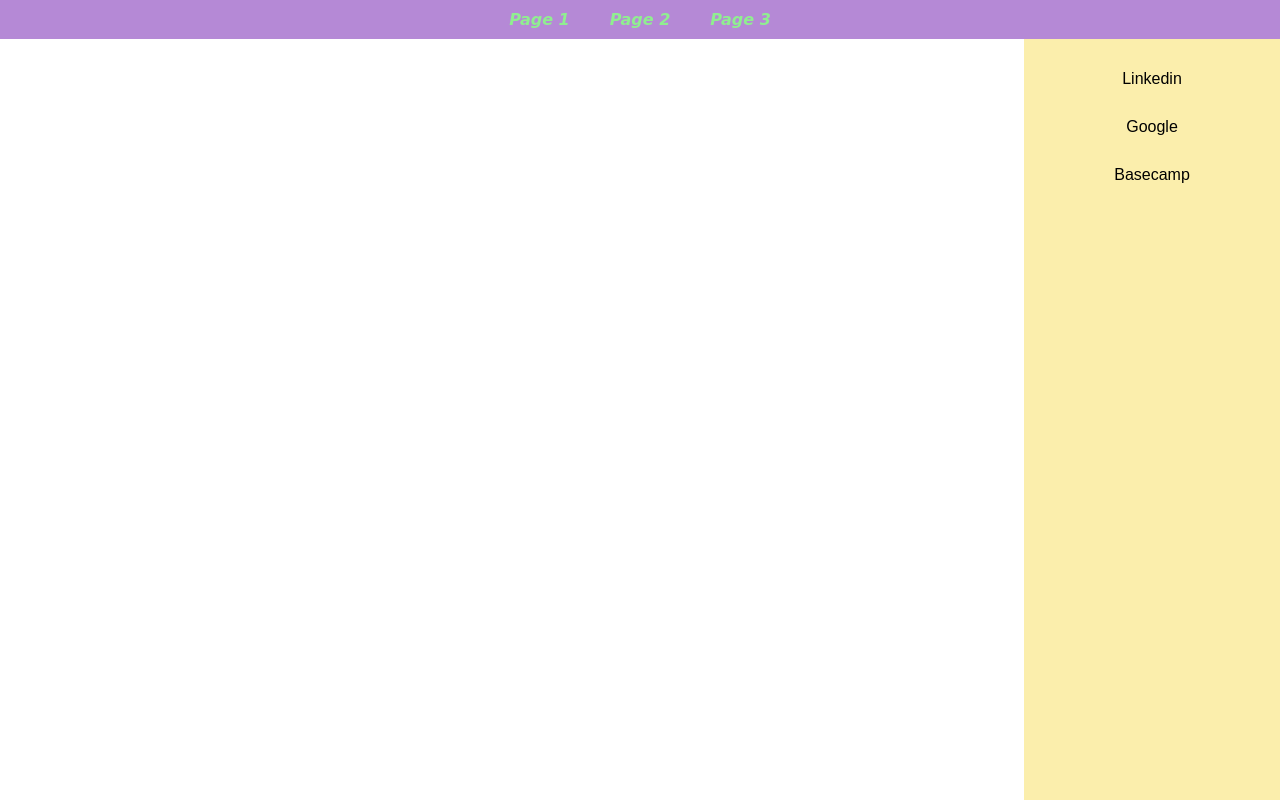
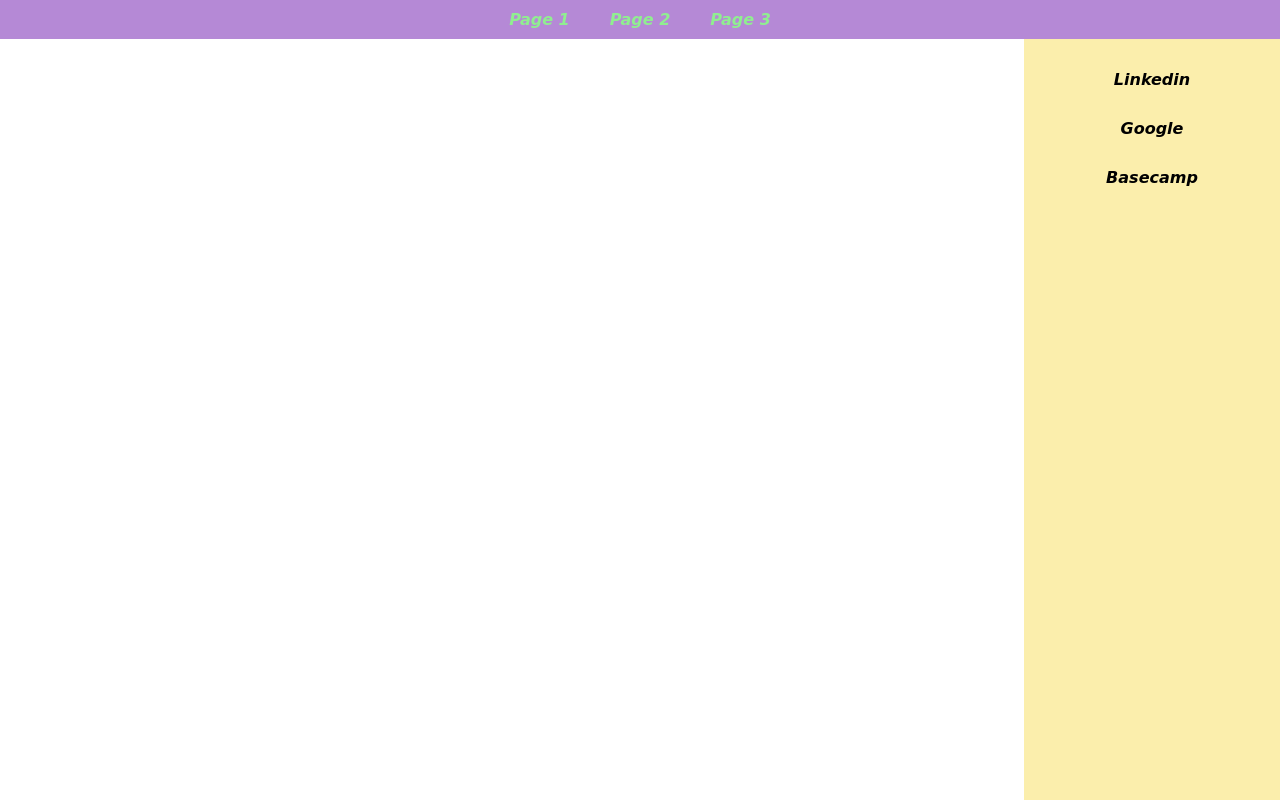
Before and after one commit to Rayyan1222/Lab8, a plain HTML site: page index.html in a window 1280 px wide. Drawn offline with Linux system fonts and the light colour scheme.

Commit message:
Update styles.css

```diff
--- a/css/styles.css
+++ b/css/styles.css
@@ -50,6 +50,9 @@
   background-color: rgb(251, 238, 172);
   height: 100%;
   width: 20%;
+  font-style: italic;
+  font-weight: bold;
+  font-family: cursive;
 }
 
 #sidebar ul {
```
